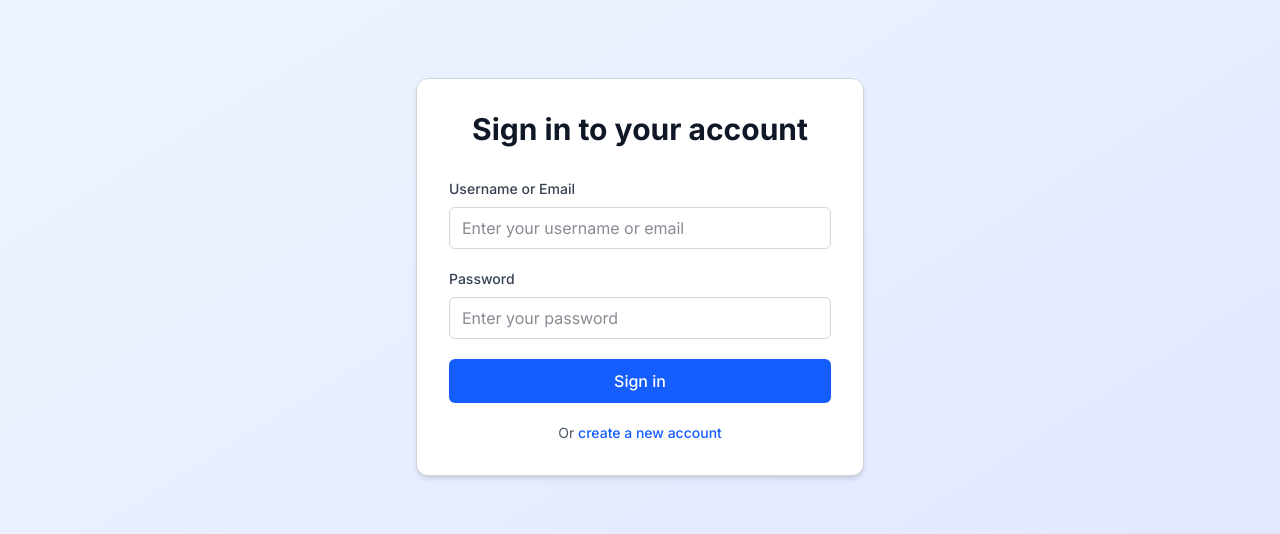
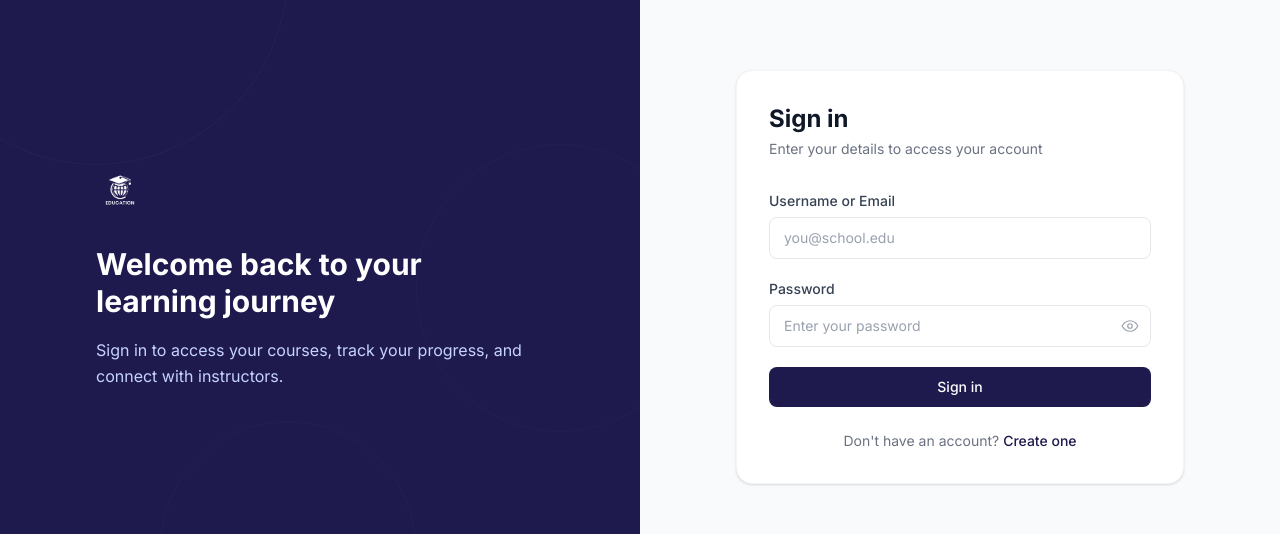
Before and after one commit to piyumaliWijesiri/Student_Management_Sytem, a Next.js app in the folder student-management-frontend/: page /login in a window 1280 px wide. Shown: the part 187-721 px from the top of the page. Built offline with nearby package versions, Linux system fonts and the light colour scheme; no server answers.

Commit message:
fix: login &  register page update

```diff
--- a/student-management-frontend/app/login/page.tsx
+++ b/student-management-frontend/app/login/page.tsx
@@ -16,6 +16,7 @@ export default function LoginPage() {
 
   const [loading, setLoading] = useState(false);
   const [error, setError] = useState('');
+  const [showPassword, setShowPassword] = useState(false);
 
   const handleSubmit = async (e: React.FormEvent) => {
     e.preventDefault();
@@ -37,86 +38,131 @@ export default function LoginPage() {
   };
 
   return (
-    <div className="min-h-screen flex items-center justify-center bg-gradient-to-br from-blue-50 to-indigo-100 px-4">
-      <div className="w-full max-w-md bg-white border border-gray-300 rounded-xl shadow-md p-8">
+    <div className="min-h-screen flex">
+      {/* Left panel - branding */}
+      <div className="hidden lg:flex lg:w-1/2 bg-indigo-950 relative overflow-hidden items-center justify-center px-12">
+        <div className="absolute inset-0 opacity-10">
+          <div className="absolute -top-24 -left-24 w-96 h-96 rounded-full border border-white/30" />
+          <div className="absolute top-1/3 -right-16 w-72 h-72 rounded-full border border-white/20" />
+          <div className="absolute bottom-0 left-1/4 w-64 h-64 rounded-full border border-white/20" />
+        </div>
 
-        <div className="text-center mb-8">
-          <h2 className="text-3xl font-bold text-gray-900">
-            Sign in to your account
-          </h2>
+        <div className="relative z-10 max-w-md">
+          <img src="/logo.png" alt="Student MS" className="h-12 w-auto mb-8 brightness-0 invert" />
+          <h1 className="text-3xl font-bold text-white leading-tight mb-4">
+            Welcome back to your learning journey
+          </h1>
+          <p className="text-indigo-200 text-base leading-relaxed">
+            Sign in to access your courses, track your progress, and connect with instructors.
+          </p>
+        </div>
+      </div>
+
+      {/* Right panel - form */}
+      <div className="flex-1 flex items-center justify-center bg-slate-50 px-4 py-12">
+        <div className="w-full max-w-md">
+          {/* Mobile logo */}
+          <div className="lg:hidden text-center mb-8">
+            <img src="/logo.png" alt="Student MS" className="h-10 w-auto mx-auto" />
+          </div>
+
+          <div className="bg-white rounded-2xl shadow-sm border border-gray-100 p-8">
+            <div className="mb-8">
+              <h2 className="text-2xl font-bold text-gray-900">Sign in</h2>
+              <p className="text-sm text-gray-500 mt-1">Enter your details to access your account</p>
             </div>
 
             {error && (
-          <div className="mb-4 rounded-md bg-red-100 border border-red-400 text-red-700 px-4 py-3">
+              <div className="mb-5 flex items-start gap-2 rounded-lg bg-red-50 border border-red-100 text-red-700 px-4 py-3 text-sm">
+                <svg viewBox="0 0 24 24" fill="none" className="w-4 h-4 mt-0.5 shrink-0">
+                  <circle cx="12" cy="12" r="10" stroke="currentColor" strokeWidth="2" />
+                  <path d="M12 8v5M12 16h.01" stroke="currentColor" strokeWidth="2" strokeLinecap="round" />
+                </svg>
                 {error}
               </div>
             )}
 
             <form onSubmit={handleSubmit} className="space-y-5">
-
               <div>
-            <label
-              htmlFor="identifier"
-              className="block text-sm font-medium text-gray-700 mb-2"
-            >
+                <label htmlFor="identifier" className="block text-sm font-medium text-gray-700 mb-1.5">
                   Username or Email
                 </label>
-
                 <input
                   id="identifier"
                   name="identifier"
                   type="text"
                   required
                   value={formData.identifier}
-              onChange={(e) =>
-                setFormData({ ...formData, identifier: e.target.value })
-              }
-              placeholder="Enter your username or email"
-              className="w-full px-3 py-2 border border-gray-300 rounded-md focus:outline-none focus:ring-2 focus:ring-blue-500 focus:border-blue-500 text-gray-900"
+                  onChange={(e) => setFormData({ ...formData, identifier: e.target.value })}
+                  placeholder="you@school.edu"
+                  className="w-full px-3.5 py-2.5 border border-gray-200 rounded-lg text-sm text-gray-900 placeholder:text-gray-400 focus:outline-none focus:ring-2 focus:ring-indigo-950/10 focus:border-indigo-950 transition-colors"
                 />
               </div>
 
               <div>
-            <label
-              htmlFor="password"
-              className="block text-sm font-medium text-gray-700 mb-2"
-            >
+                <div className="flex items-center justify-between mb-1.5">
+                  <label htmlFor="password" className="block text-sm font-medium text-gray-700">
                     Password
                   </label>
-
+                </div>
+                <div className="relative">
                   <input
                     id="password"
                     name="password"
-              type="password"
+                    type={showPassword ? 'text' : 'password'}
                     required
                     value={formData.password}
-              onChange={(e) =>
-                setFormData({ ...formData, password: e.target.value })
-              }
+                    onChange={(e) => setFormData({ ...formData, password: e.target.value })}
                     placeholder="Enter your password"
-              className="w-full px-3 py-2 border border-gray-300 rounded-md focus:outline-none focus:ring-2 focus:ring-blue-500 focus:border-blue-500 text-gray-900"
+                    className="w-full px-3.5 py-2.5 pr-10 border border-gray-200 rounded-lg text-sm text-gray-900 placeholder:text-gray-400 focus:outline-none focus:ring-2 focus:ring-indigo-950/10 focus:border-indigo-950 transition-colors"
                   />
+                  <button
+                    type="button"
+                    onClick={() => setShowPassword(!showPassword)}
+                    className="absolute right-3 top-1/2 -translate-y-1/2 text-gray-400 hover:text-gray-600"
+                    tabIndex={-1}
+                  >
+                    {showPassword ? (
+                      <svg viewBox="0 0 24 24" fill="none" className="w-4.5 h-4.5">
+                        <path d="M3 3l18 18M10.6 10.6a2 2 0 002.8 2.8M9.4 5.5A9.9 9.9 0 0112 5c5 0 9 4 10.5 7-.6 1.1-1.4 2.3-2.4 3.4M6.6 6.6C4.5 8 3 10 1.5 12c1.6 3 5.5 7 10.5 7 1.2 0 2.3-.2 3.4-.6" stroke="currentColor" strokeWidth="1.6" strokeLinecap="round" strokeLinejoin="round" />
+                      </svg>
+                    ) : (
+                      <svg viewBox="0 0 24 24" fill="none" className="w-4.5 h-4.5">
+                        <path d="M1.5 12S5.5 5 12 5s10.5 7 10.5 7-4 7-10.5 7S1.5 12 1.5 12z" stroke="currentColor" strokeWidth="1.6" strokeLinecap="round" strokeLinejoin="round" />
+                        <circle cx="12" cy="12" r="3" stroke="currentColor" strokeWidth="1.6" />
+                      </svg>
+                    )}
+                  </button>
+                </div>
               </div>
 
               <button
                 type="submit"
                 disabled={loading}
-            className="w-full py-2.5 rounded-md bg-blue-600 text-white font-medium hover:bg-blue-700 transition disabled:opacity-50"
+                className="w-full py-2.5 rounded-lg bg-indigo-950 text-white text-sm font-medium hover:bg-indigo-900 transition-colors disabled:opacity-50 flex items-center justify-center gap-2"
               >
-            {loading ? 'Signing in...' : 'Sign in'}
+                {loading ? (
+                  <>
+                    <svg className="animate-spin h-4 w-4 text-white" viewBox="0 0 24 24" fill="none">
+                      <circle className="opacity-25" cx="12" cy="12" r="10" stroke="currentColor" strokeWidth="4" />
+                      <path className="opacity-75" fill="currentColor" d="M4 12a8 8 0 018-8V0C5.373 0 0 5.373 0 12h4zm2 5.291A7.962 7.962 0 014 12H0c0 3.042 1.135 5.824 3 7.938l3-2.647z" />
+                    </svg>
+                    Signing in...
+                  </>
+                ) : (
+                  'Sign in'
+                )}
               </button>
+            </form>
 
-          <p className="text-center text-sm text-gray-600">
-            Or{' '}
-            <Link
-              href="/register"
-              className="text-blue-600 hover:text-blue-700 font-medium"
-            >
-              create a new account
+            <p className="text-center text-sm text-gray-500 mt-6">
+              Don't have an account?{' '}
+              <Link href="/register" className="text-indigo-950 font-medium hover:underline">
+                Create one
               </Link>
             </p>
-
-        </form>
+          </div>
+        </div>
       </div>
     </div>
   );
--- a/student-management-frontend/components/layout/TopNavbar.tsx
+++ b/student-management-frontend/components/layout/TopNavbar.tsx
@@ -27,7 +27,7 @@ export default function TopNavbar() {
     { href: '/courses', label: 'Courses' },
   ];
 
-  // Students enroll in courses -- they get "My Courses" instead of managing Students/Instructors
+  // Students enroll in courses
   if (userRole === 'STUDENT') {
     navLinks.push({ href: '/my-courses', label: 'My Courses' });
   }
```
Also changed, not shown: student-management-frontend/app/register/page.tsx (+4 -48 lines). Lines whose indentation alone changed are shown as unchanged.
